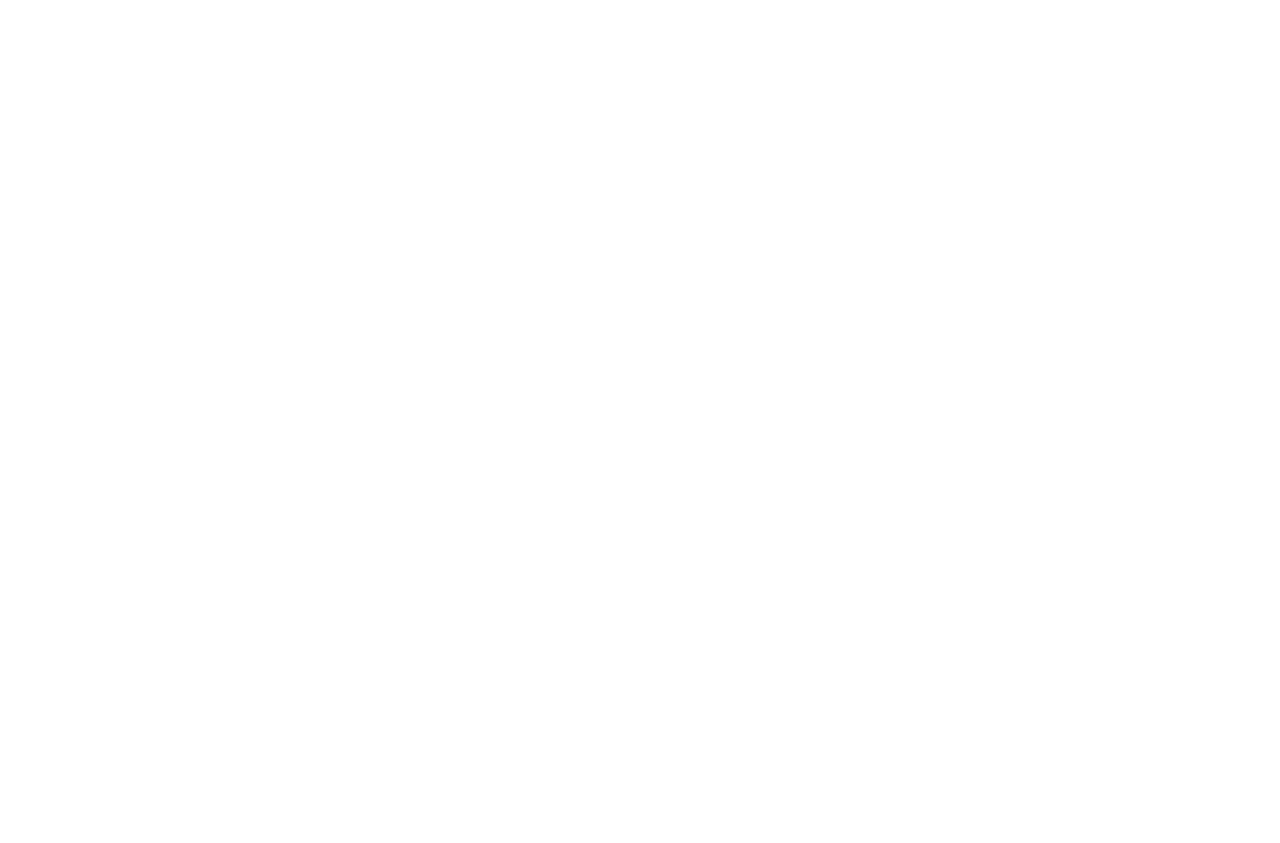
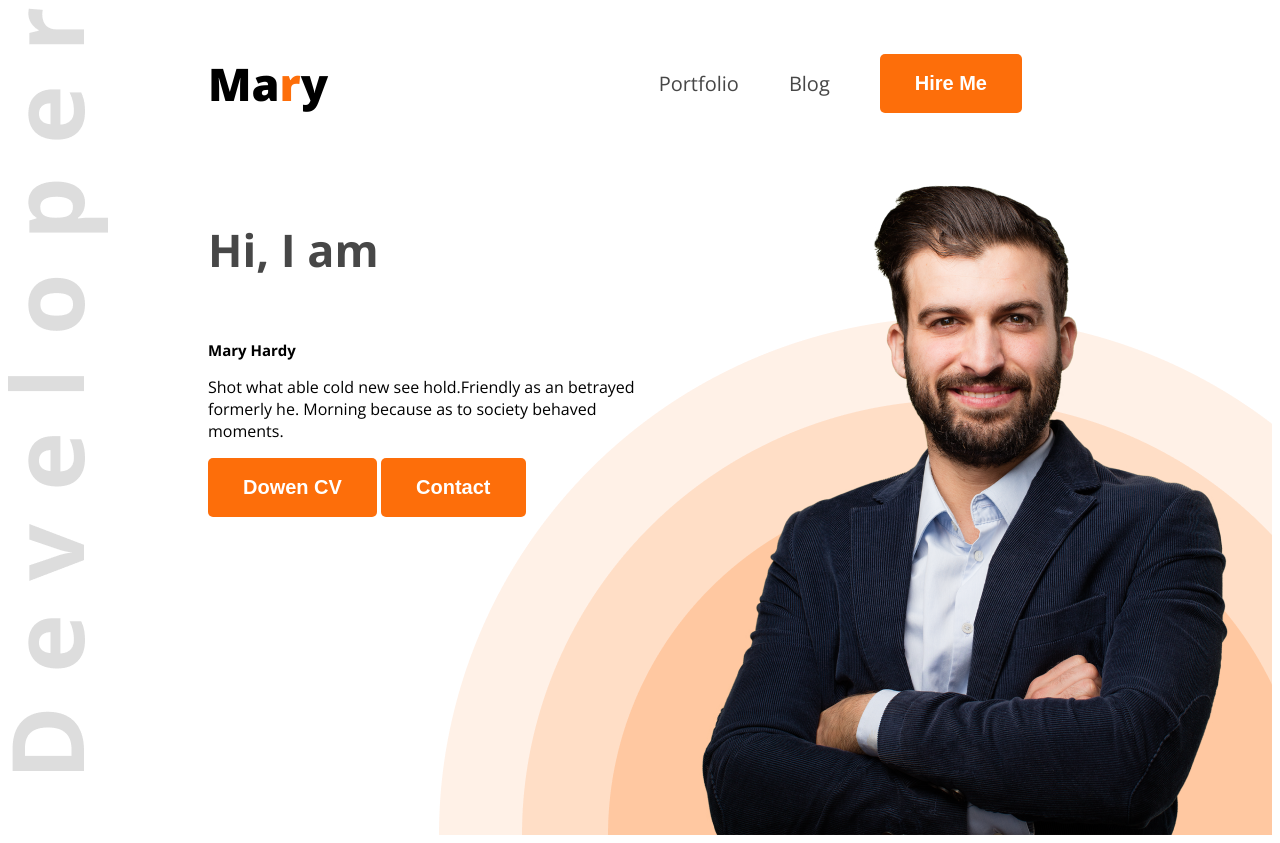
Before and after one commit to rimiruma/webdeveloper-portfollo-website1, a plain HTML site: page index.html in a window 1280 px wide. Before the commit the page ends 800 px from the top, so only its background shows below. Drawn offline with nearby package versions, Linux system fonts and the light colour scheme.

Commit message:
added a banner setup done

```diff
--- a/index.html
+++ b/index.html
@@ -1,13 +1,40 @@
 <!DOCTYPE html>
 <html lang="en">
+
 <head>
     <meta charset="UTF-8">
     <meta name="viewport" content="width=device-width, initial-scale=1.0">
     <title>Web Developer Portfolio</title>
+    <link rel="preconnect" href="https://fonts.googleapis.com">
+    <link rel="preconnect" href="https://fonts.gstatic.com" crossorigin>
+    <link href="https://fonts.googleapis.com/css2?family=Open+Sans:ital,wght@0,300..800;1,300..800&display=swap"
+        rel="stylesheet">
+    <link rel="stylesheet" href="styles/portfolio.css">
 </head>
-<body>
-    <header></header>
+
+<body class="open-sans-normal">
+    <header class="header">
+            <nav>
+                <h3 class="nav-title">Ma<span class="text-primary">r</span>y</h3>
+                <ul>
+                    <li><a class="dark-2" href="">Portfolio</a></li>
+                    <li><a class="dark-2" href="">Blog</a></li>
+                    <li><a href=""><button class="btn-primary">Hire Me</button></a></li>
+                </ul>
+            </nav>
+            <div class="banner">
+                <div class="banner-content">
+                    <h4 class="banner-greetings dark-2">Hi, I  am</h4>
+                    <h1 class="banner-title">Mary Hardy</h1>
+                    <p>Shot what able cold new see hold.Friendly as an betrayed formerly he. Morning because as to society behaved moments.</p>
+                    <button class="btn-primary">Dowen CV</button>
+                    <button class="btn-primary">Contact</button>
+                </div>
+                <img class="banner-profile-pic" src="images/hardy.png" alt="">
+            </div>
+    </header>
     <main></main>
     <footer></footer>
 </body>
+
 </html>
--- /dev/null
+++ b/styles/portfolio.css
@@ -0,0 +1,88 @@
+
+.open-sans-normal {
+    font-family: "Open Sans", sans-serif;
+    font-optical-sizing: auto;
+    font-style: normal;
+    font-variation-settings:
+      "wdth" 100;
+  }
+
+  /* shared styles */
+  .text-primary{
+    color: #FD6E0A;
+  }
+
+  .dark-2{
+    color: #474747;
+  }
+
+  .btn-primary{
+    background-color: #FD6E0A;
+    font-weight: 700;
+    color: white;
+    font-size: 20px;
+    border: none;
+    padding: 18px 35px;
+    border-radius: 5px;
+  }
+
+  /* header */
+  .header{
+    background-image: url('../images/developer.png'), url('../images/header_bg.png');
+    background-repeat: no-repeat;
+    background-position: top left, bottom right;
+  }
+
+/* nav styles */
+nav{
+    display: flex;
+    align-items: center;
+    justify-content: space-between;
+    margin: 0px 200px;
+}
+
+
+.nav-title{
+    font-weight: 800;
+    font-size: 45px;
+}
+
+nav ul li{
+list-style: none;
+margin-right: 50px;
+}
+
+nav li a{
+    text-decoration: none;
+    font-size: 20px;
+}
+
+nav ul{
+    display: flex;
+    align-items: center;
+}
+
+/* banner styles */
+
+.banner{
+    display: flex;
+    justify-content: space-between;
+    margin: 0 35px 0 200px;
+}
+.banner-greetings{
+    font-size: 45px;
+    font-weight: 600px;
+}
+
+.banner-title{
+    font-weight: bold;
+    font-size: 15px;
+}
+
+.banner-profile-pic{
+    width: 800px;
+}
+
+.banner-content{
+    max-width: 580px;
+}
```
